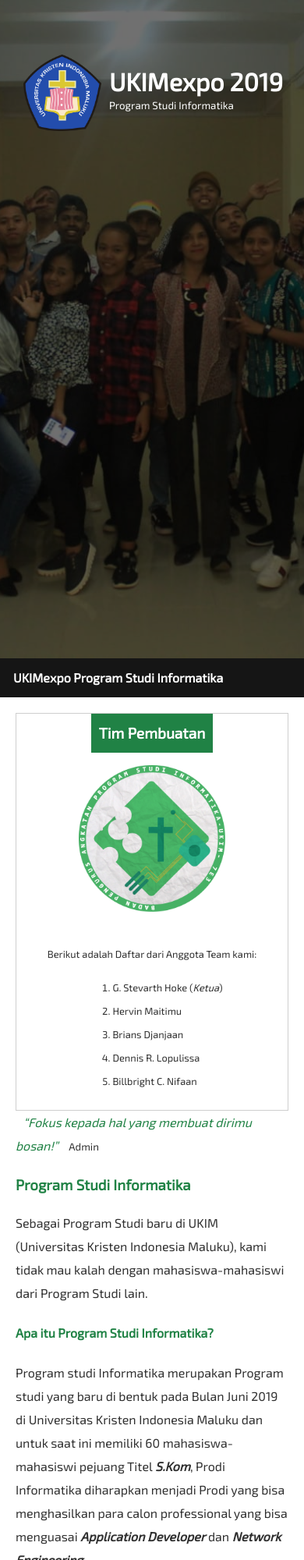
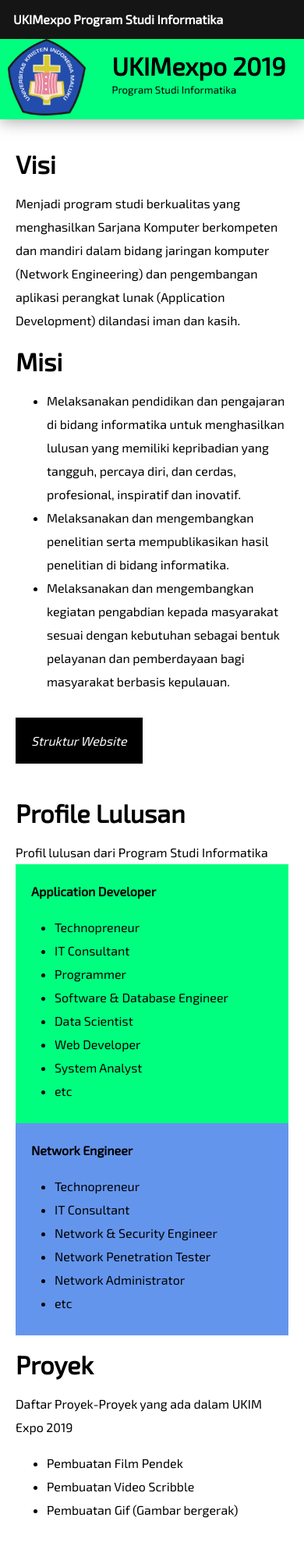
Before and after one commit to EmptyWork/UKIMexpo, a plain HTML site: page index.html in a window 390 px wide. Shown: the top 2000 px of the page at 78% size. Drawn offline with Linux system fonts and the light colour scheme.

Commit message:
added new index

```diff
--- a/cores/main.css
+++ b/cores/main.css
@@ -16,6 +16,12 @@ this file only for frameworking purpose.
     box-sizing: border-box;
 }
 
+header {
+    width: calc(100vw - 40px);
+    min-height: 100vh;
+    margin-left: 40px;
+}
+
 body {
     padding: 0;
     margin: 0;
@@ -25,6 +31,12 @@ body {
     padding: 20px;
     max-width: 150px;
     margin: auto;
+}
+
+.btn-dir {
+    width: 100%;
+    max-width: 100%;
+    margin: 0 auto;
 }
 
 #grid {
@@ -37,6 +49,10 @@ body {
     justify-items: center;
 }
 
+#grid.col3-gird.ls {
+    align-items: unset !important;
+}
+
 #grid.col3-grid.grid-footer {
     justify-items: start;
     align-items: flex-start;
@@ -44,6 +60,10 @@ body {
 
 #grid.col3-grid.grid-footer div {
     padding: 10px;
+}
+
+#grid.col2-grid-nw {
+    grid-template-columns: 1fr 1fr;
 }
 
 #grid img {
@@ -118,6 +138,7 @@ body {
 }
 
 .col2-logo {
+    max-width: 450px;
     display: grid;
     position: absolute;
     grid-template-columns: 150px 1fr;
@@ -128,6 +149,13 @@ body {
     top: 70px;
 }
 
+.col2-logo.s {
+    max-width: unset;
+    display: grid;
+    position: unset;
+    grid-template-columns: 150px 300px 1fr;
+}
+
 .col2-logo img {
     max-width: 130px;
 }
@@ -135,10 +163,6 @@ body {
 .col2-logo h1 {
     padding: 0;
     margin: 0;
-}
-
-.col2-logo small {
-    color: #fff;
 }
 
 .media-3md {
@@ -175,6 +199,13 @@ body {
 }
 
 @media screen and (max-width: 800px) {
+    .hidden {
+        display: none;
+    }
+    header {
+        width: 100vw;
+        margin-left: 0px;
+    }
 
     #landing {
         height: 100vh;
@@ -194,6 +225,10 @@ body {
         margin-top: 0;
     }
 
+    #grid.col2-grid-nw {
+        grid-template-columns: 1fr;
+    }
+
     #grid.col3-grid {
         grid-template-columns: 1fr;
     }
@@ -209,6 +244,10 @@ body {
 
     .col2-logo {
         left: 20px;
+        grid-template-columns: 120px 1fr;
+    }
+
+    .col2-logo.s {
         grid-template-columns: 120px 1fr;
     }
 
--- a/cores/style.css
+++ b/cores/style.css
@@ -41,6 +41,51 @@ q {
     font-style: italic;
 }
 
+.col2-logo.s {
+    background: #00ff7f;
+    border-bottom: 5px solid #00ff7f;
+    box-shadow: 0px 2px 20px #0000005e;
+}
+
+.col2-logo #img {
+    width: 100%;
+    height: 100%;
+    background: var(--bc);
+    /* background-image: linear-gradient(45deg, #80e4a5, #2d2566); */
+    background-image: url(../img/header.jpg);
+    background-attachment: fixed;
+    background-position: center;
+    background-repeat: no-repeat;
+    background-size: cover;
+    transition: 300ms all ease-in;
+    z-index: 1;
+}
+
+.col2-logo #img::after {
+    content: "";
+    background: #0000005e;
+    right: 0;
+    max-width: 1040px;
+    height: 127.98px;
+    z-index: 2;
+    position: absolute;
+}
+
+#un_logo, #brd_txt {
+    z-index: 10;
+}
+
+header div {
+    text-align: center;
+    color: #000;
+}
+
+#grid.col3-grid.ls div {
+    text-align: left;
+    font-size: 16px;
+    padding: 20px;
+}
+
 /* #middle {
     background: #fff;
 } */
@@ -81,10 +126,18 @@ q {
     text-align: center;
 }
 
+.btn-dir {
+    text-decoration: none;
+}
+
 .btn {
     background: #000;
     color: #fff;
     transition: all 200ms ease-in-out;
+}
+
+.lg-hidden {
+    display: none;
 }
 
 .right-col2 {
@@ -118,6 +171,9 @@ q {
     body {
         font-size: 1em;
     }
+    .lg-hidden {
+        display: unset;
+    }
 }
 
 @media screen and (max-width: 330px) {
--- a/index.html
+++ b/index.html
@@ -12,118 +12,87 @@
     <title>UKIMexpo Informatika</title>
     <link rel="stylesheet" href="cores/main.css">
     <link rel="shortcut icon" href="favicon.ico" type="image/x-icon">
-    <script>
-        function displayNextImage() {
-            x = (x === images.length - 1) ? 0 : x + 1;
-            document.getElementById("landing").style.backgroundImage = images[x];
-        }
-
-        function displayPreviousImage() {
-            x = (x <= 0) ? images.length - 1 : x - 1;
-            document.getElementById("landing").style.backgroundImage = images[x];
-        }
-
-        function startTimer() {
-            setInterval(displayNextImage, 10000);
-        }
-
-        var images = [],
-            x = -1;
-        images[0] = "url('img/img_s1.jpg')";
-        images[1] = "url('img/img_s2.jpg')";
-        images[2] = "url('img/img_s3.jpg')";
-        images[3] = "url('img/header.jpg')";
-    </script>
 </head>
 
-<body onload="startTimer()">
-    <div id="landing">
-        <div class="col2-logo">
-            <img id="un_logo" src="img/ukim.png" alt="Universitas Kristen Indonesia Maluku">
-            <div id="brd_txt">
-                <h1>UKIMexpo 2019</h1>
-                <small>Program Studi Informatika</small>
-            </div>
-        </div>
-    </div>
+<body>
     <div class="sidename">
         <div class="brand">UKIMexpo Program Studi Informatika</div>
     </div>
-    <div id="middle">
-        <div id="grid" class="col2-grid">
-            <div class="lft-col2">
-                <q>Fokus kepada hal yang membuat dirimu bosan!</q>
-                <small>Admin</small>
-                <h3>Program Studi Informatika</h3>
-                <p>Sebagai Program Studi baru di UKIM (Universitas Kristen Indonesia Maluku), kami tidak mau kalah
-                    dengan
-                    mahasiswa-mahasiswi dari Program Studi lain.</p>
-                <h4>Apa itu Program Studi Informatika?</h4>
-                <p>Program studi Informatika merupakan Program studi yang baru di bentuk pada Bulan Juni 2019 di
-                    Universitas
-                    Kristen Indonesia Maluku dan untuk saat ini memiliki 60 mahasiswa-mahasiswi pejuang Titel
-                    <i><b>S.Kom</b></i>, Prodi Informatika diharapkan menjadi Prodi yang bisa menghasilkan para calon
-                    professional yang bisa menguasai <i><b>Application Developer</b></i> dan <i><b>Network
-                            Engineering</b></i>
-                </p>
-                <q>Kamu Bisa Menjadi <b>Sarjana Komputer (<i>S.Kom</i>) HANYA 3,5 TAHUN</b>, dimana? di <b>UKIM</b> </q>
-                <h5>Media Sosial dan Website</h5>
-                <div class="media-3md">
-                    <a href="#" target="_blank" rel="noopener noreferrer"><img src="img/ms-fico.svg" alt="Facebook"></a>
-                    <a href="#" target="_blank" rel="noopener noreferrer"><img src="img/ms-iico.png"
-                            alt="Instagram"></a>
-                    <a href="http://Informatikaukim.blogspot.com" target="_blank" rel="noopener noreferrer"><img
-                            src="img/website.png" alt="Website"></a>
+    <header>
+        <div class="col2-logo s">
+            <img id="un_logo" src="img/ukim.png" alt="Universitas Kristen Indonesia Maluku">
+            <div id="brd_txt" style="text-align: left;">
+                <h1 style="color: #000">UKIMexpo 2019</h1>
+                <small style="color: #000">Program Studi Informatika</small>
+            </div>
+            <div class="hidden" id="img"></div>
+        </div>
+        <div id="grid" class="col3-grid ls">
+            <div>
+                <h1>Visi</h1>
+                Menjadi program studi berkualitas yang menghasilkan Sarjana Komputer berkompeten dan mandiri dalam
+                bidang jaringan komputer (Network Engineering) dan pengembangan aplikasi perangkat lunak (Application
+                Development) dilandasi iman dan kasih.
+                <h1>Misi</h1>
+                <ul>
+                    <li>
+                        Melaksanakan pendidikan dan pengajaran di bidang informatika untuk menghasilkan lulusan yang
+                        memiliki kepribadian yang tangguh, percaya diri, dan cerdas, profesional, inspiratif dan
+                        inovatif.
+                    </li>
+                    <li>
+                        Melaksanakan dan mengembangkan penelitian serta mempublikasikan hasil penelitian di bidang
+                        informatika.
+                    </li>
+                    <li>
+                        Melaksanakan dan mengembangkan kegiatan pengabdian kepada masyarakat sesuai dengan kebutuhan
+                        sebagai bentuk pelayanan dan pemberdayaan bagi masyarakat berbasis kepulauan.
+                    </li>
+                </ul> <br />
+                <a href="index-n.html" class="btn btn-dir lg-hidden">Struktur Website</a>
+            </div>
+            <div>
+                <h1>Profile Lulusan</h1>
+                Profil lulusan dari Program Studi Informatika
+                <div id="grid" class="col2-grid-nw" style="padding: 0px;">
+                    <div style="padding: 10px; background:springgreen">
+                        <h4 style="margin: 10px">Application Developer</h4>
+                        <ul>
+                            <li>Technopreneur</li>
+                            <li>IT Consultant</li>
+                            <li>Programmer</li>
+                            <li>Software & Database Engineer</li>
+                            <li>Data Scientist</li>
+                            <li>Web Developer</li>
+                            <li>System Analyst</li>
+                            <li>etc</li>
+                        </ul>
+                    </div>
+                    <div style="padding: 10px; background:cornflowerblue;">
+                        <h4 style="margin: 10px">Network Engineer</h4>
+                        <ul>
+                            <li>Technopreneur</li>
+                            <li>IT Consultant</li>
+                            <li>Network & Security Engineer</li>
+                            <li>Network Penetration Tester</li>
+                            <li>Network Administrator </li>
+                            <li>etc</li>
+                        </ul>
                     </div>
                 </div>
-            <div class="right-col2">
-                <h2>Tim Pembuatan<br /></h2>
-                <img src="img/BPA-logo.png" alt="BPA Logo">
-                <p>Berikut adalah Daftar dari Anggota Team kami:</p>
-                <ol>
-                    <li>G. Stevarth Hoke (<i>Ketua</i>)</li>
-                    <li>Hervin Maitimu</li>
-                    <li>Brians Djanjaan</li>
-                    <li>Dennis R. Lopulissa</li>
-                    <li>Billbright C. Nifaan </li>
-                </ol>
+                <h1>Proyek</h1>
+                Daftar Proyek-Proyek yang ada dalam UKIM Expo 2019
+                <ul>
+                    <li>Pembuatan Film Pendek</li>
+                    <li>Pembuatan Video Scribble</li>
+                    <li>Pembuatan Gif (Gambar bergerak)</li>
+                </ul><br>
+                <a href="index-n.html" class="btn btn-dir hidden">Struktur Website</a>
             </div>
-        </div>
-        <h3>Project - Project Pada UKIMexpo</h3>
-        <small>Daftar project-project yang akan di tampilkan selain 'Pengenalan Pembuatan Website'</small><br /><br />
-        <div id="grid" class="col3-grid">
-            <img src="img/placeholder_1.jpg" alt="placeholder">
-            <img src="img/placeholder_2.jpg" alt="placeholder">
-            <img src="img/placeholder_3.jpg" alt="placeholder">
-        </div>
-        <h3>Contoh Website (C.V. Online)</h3>
-        <p>Ini merupakan contoh-contoh website pribadi para professional di bidang IT dari Luar Negeri.</p>
-        <ol>
-            <li><a href="http://redrussak.com/" target="_blank" rel="noopener noreferrer">Red russak</a></li>
-            <li><a href="http://ianenders.com/" target="_blank" rel="noopener noreferrer">Ianenders</a></li>
-            <li><a href="https://jimramsden.com/#" target="_blank" rel="noopener noreferrer">Jim Ramsden</a></li>
-        </ol>
-        <p>Contoh Website pribadi dari Dosen dan Mahasiswa UKIM</p>
-        <ol>
-            <li><a href="http://eazbi.rf.gd" target="_blank">Stevarth Hoke</a></li><small>(Ketua Kelompok -
-                Mahasiswa)</small> - Native Website
-            <li><a href="http://htuhuteru.wordpress.com" target="_blank">HTuhuteru</a></li><small>(Dosen)</small> -
-            Wordpress
-            <li><a href="https://andryan26.blogspot.com/" target="_blank">Andryan</a></li><small>(Mahasiswa)</small> -
-            Blogger
-            <li><i>will be added soon</i>........</li>
-        </ol>
-        <span w>*Ini Hanya Merupakan Prototype Website - semua kode pada website ini bersifat opensource</span>
-        <br />
-    </div>
-    <div id="footer">
-        <div id="middle">
-            <div id="grid" class="col3-grid grid-footer">
-                <div>
+            <div style="background: #000; color: #fff">
                 <h4>Ketentuan dan Pembuat</h4>
-                    <div class="media-3md">
-                        <a href="#" target="_blank" rel="noopener noreferrer"><img src="img/ms-fico.svg"
-                                alt="Facebook"></a>
+                <div class="media-3md" style="padding: 0px;">
+                    <a href="#" target="_blank" rel="noopener noreferrer"><img src="img/ms-fico.svg" alt="Facebook"></a>
                     <a href="#" target="_blank" rel="noopener noreferrer"><img src="img/ms-iico.png"
                             alt="Instagram"></a>
                     <a href="http://Informatikaukim.blogspot.com" target="_blank" rel="noopener noreferrer"><img
@@ -131,8 +100,6 @@
                 </div>
                 &copy;Copyright 2019 - UKIMexpo <br /> Program Studi Informatika<br />
                 Pembuatan oleh <span it="p">Team Website UKIMexpo Prodi Informatika</span>
-                </div>
-                <div>
                 <h4>Didukung oleh</h4>
                 <ol>
                     <li>
@@ -143,8 +110,6 @@
                     <li>Program Studi Teknik Informatika</li>
                     <li>Badan Pengurus Mahasiswa Informatika</li>
                 </ol>
-                </div>
-                <div>
                 <h4>Produksi Informatika UKIM 2019</h4>
                 <ol>
                     <li>
@@ -159,8 +124,7 @@
                 </iframe>
             </div>
         </div>
-        </div>
-    </div>
+    </header>
 </body>
 
 </html>
```
Also changed, not shown: index-n.html (added, +164 -0 lines). Lines whose indentation alone changed are shown as unchanged.
